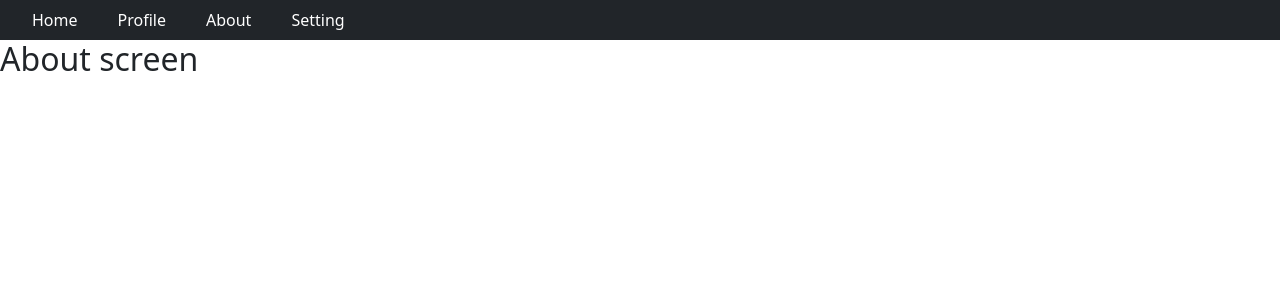
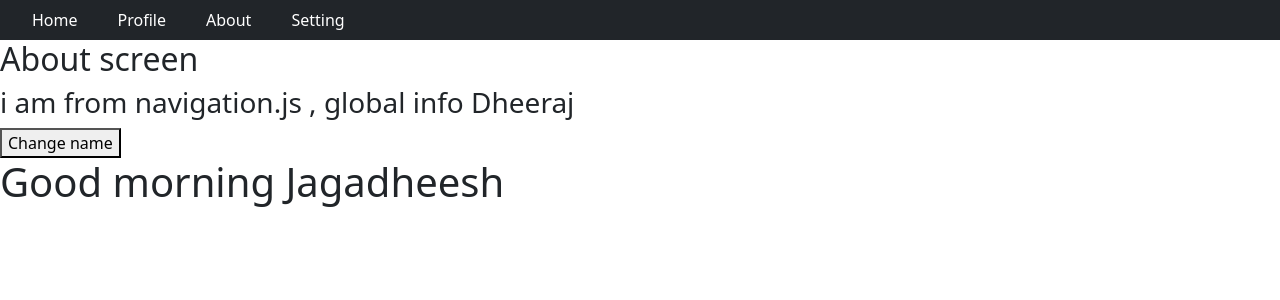
Before and after one commit to saiDev1999/react-class-97r, a React (Create React App) app: page /about in a window 1280 px wide. Shown: the top 300 px of the page. Built offline with nearby package versions, Linux system fonts and the light colour scheme.

Commit message:
context api global state management

```diff
--- /dev/null
+++ b/src/components/functional-components/context/componentA.js
@@ -0,0 +1,30 @@
+
+
+
+
+import React, { useState } from 'react'
+import ComponentB from './componentB'
+
+function ComponentA() {
+const[name,setName]=useState("Jagadheesh")
+  return (
+    <div>
+
+        <ComponentB  name={name}   />
+    </div>
+  )
+}
+
+export default ComponentA
+
+// context api :
+// context is used to communicate the data globally with out the prop drilling
+
+
+// steps :
+
+// 1. identify the data to be forwarded , for wrapping
+// 2. create a context using createContext method
+// 3. wrap the context for which data to be forwarded
+// 4. select the targeted component for data consumption
+// 5. consume the data using useContext hook
--- /dev/null
+++ b/src/components/functional-components/context/componentB.js
@@ -0,0 +1,18 @@
+
+
+
+
+
+import React from 'react'
+import ComponentC from './componentC.js'
+
+
+function ComponentB({name}) {
+  return (
+    <div>
+        <ComponentC  name={name} />
+    </div>
+  )
+}
+
+export default ComponentB
--- /dev/null
+++ b/src/components/functional-components/context/componentC.js
@@ -0,0 +1,15 @@
+
+
+
+import React from 'react'
+import ComponentD from './componentD'
+
+function ComponentC({name}) {
+  return (
+    <div>
+        <ComponentD name={name} />
+    </div>
+  )
+}
+
+export default ComponentC
--- /dev/null
+++ b/src/components/functional-components/context/componentD.js
@@ -0,0 +1,15 @@
+
+
+
+import React from 'react'
+
+function ComponentD({name}) {
+  return (
+    <div>
+
+        <h1>Good morning {name}</h1>
+    </div>
+  )
+}
+
+export default ComponentD
--- a/src/navigation/navigation.js
+++ b/src/navigation/navigation.js
@@ -1,10 +1,24 @@
 import { BrowserRouter } from "react-router-dom"
 import PostRoute from "./postRoutes/post-route"
 import PreRoute from "./preRoutes/pre-route"
+import { createContext, useState } from "react"
+
+
+export const UserDetails=createContext()
 
 const NavigationStack =()=>{
+    const[username,setUserName]=useState("Dheeraj")
+
+    const changeName=()=>{
+        setUserName("hello")
+    }
     return(
         <BrowserRouter>
+
+        <UserDetails.Provider value={{
+            username,
+            changeName
+        }} >
         {
             true
             ?
@@ -12,6 +26,7 @@ const NavigationStack =()=>{
             :
             <PreRoute/>
         }
+             </UserDetails.Provider>
 
 
         </BrowserRouter>
@@ -21,6 +36,12 @@ const NavigationStack =()=>{
 
 export default NavigationStack
 
+
+// 1. identify the data to be forwarded , for wrapping
+// 2. create a context using createContext method for global data share
+// 3. wrap the context for which data to be forwarded , using provider with value attritube
+// 4. select the targeted component for data consumption
+// 5. consume the data using useContext hook
 
 // 1. Repeat the class
 // 2. Fill the content in all the page
--- a/src/pages/about-screen.js
+++ b/src/pages/about-screen.js
@@ -1,13 +1,27 @@
+import { useContext } from "react"
+import ComponentA from "../components/functional-components/context/componentA"
 import Header from "../components/functional-components/navBar/header"
+import { UserDetails } from "../navigation/navigation"
 
 
 
 
 const AboutScreen =()=>{
+      let globalInfo=useContext(UserDetails)
+      console.log(globalInfo)
+
+      const changeName=()=>{
+        globalInfo.changeName()
+
+      }
+
     return(
         <>
          <Header/>
         <h2>About screen</h2>
+        <h3>i am from navigation.js , global info {globalInfo.username}</h3>
+        <button  onClick={changeName} >Change name</button>
+        <ComponentA/>
 
         </>
     )
--- a/src/pages/setting-screen.js
+++ b/src/pages/setting-screen.js
@@ -1,15 +1,20 @@
+import { useContext } from "react"
 import Header from "../components/functional-components/navBar/header"
+import { UserDetails } from "../navigation/navigation"
 
 
 
 
 const SettingScreen =()=>{
+    const userInfo=useContext(UserDetails)
+
     return(
         <>
         <Header/>
-        <h2>Setting screen</h2>
+        <h2>Setting screen {userInfo.username}</h2>
 
         </>
     )
+
 }
 export default SettingScreen
```
Also changed, not shown: src/App.js (+16 -0 lines).
